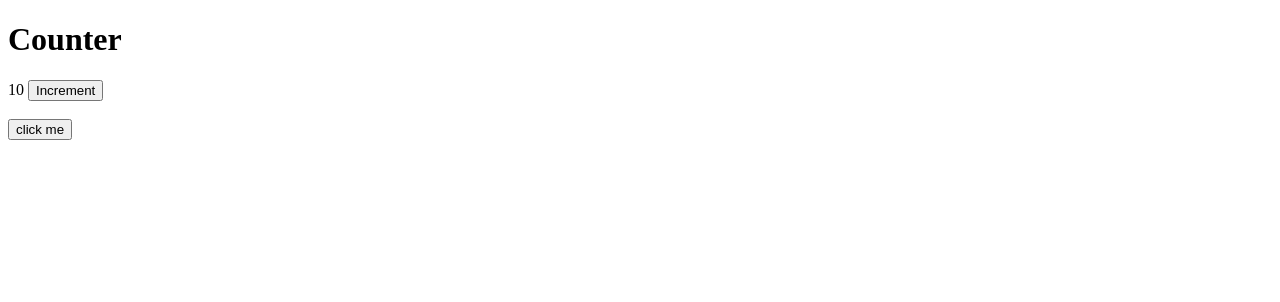
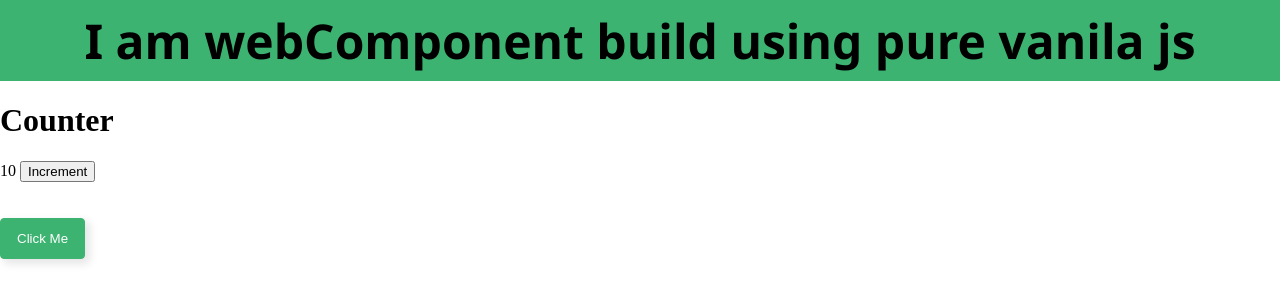
Before and after one commit to youngheart12/Web-Component-with-Vanilla-js, a plain HTML site: page frontend/index.html in a window 1280 px wide. Drawn offline with Linux system fonts and the light colour scheme.

Commit message:
modified the css

```diff
--- /dev/null
+++ b/frontend/counter.css
@@ -0,0 +1,20 @@
+*{
+    padding: 0;
+    margin: 0;
+}
+.btnPrimary{
+    background-color: mediumseagreen;
+    border:1px solid mediumseagreen;
+    border-radius: 4px;
+    color:white;
+    padding: 12px 16px;
+    box-sizing:border-box;
+    box-shadow: 4px 4px 8px 1px rgba(0,0,0,0.1);
+}
+.header{
+    background-color: mediumseagreen;
+    text-align: center;
+    font-family: 'Segoe UI', Tahoma, Geneva, Verdana, sans-serif;
+    font-size: 1.5rem;
+    padding: 8px 12px;
+}
--- a/frontend/counter.js
+++ b/frontend/counter.js
@@ -20,6 +20,7 @@ class Counter extends HTMLElement {
     if (prop === "count") {
       this.render();
       let btn = this.shadow.querySelector('#btn');
+      btn.classList="btnPrimary"
     btn.addEventListener('click',this.inc.bind(this))
     }
   }
@@ -36,9 +37,11 @@ class Counter extends HTMLElement {
 
   render() {
     this.shadow.innerHTML = `
-        <h1>Counter</h1>
+    <div>
+        <div><h1>Counter</h1></div>
         ${this.count}
         <button id="btn">Increment</button>
+        </div>
         `;
   }
 }
--- a/frontend/index.html
+++ b/frontend/index.html
@@ -5,12 +5,16 @@
     <meta charset="UTF-8">
     <meta name="viewport" content="width=device-width, initial-scale=1.0">
     <title>Document</title>
+    <link rel="stylesheet" href="counter.css" />
 </head>
 
 <body>
+    <div class="header">
+        <h1>I am webComponent build using pure vanila js</h1>
+    </div>
     <my-counter id="counter" count="10"></my-counter>
     <br></br>
-    <button onClick="update()">click me </button>
+    <button onClick="update()" class="btnPrimary">Click Me</button>
     <script src="./counter.js"></script>
     <script>
         function update() {
```
